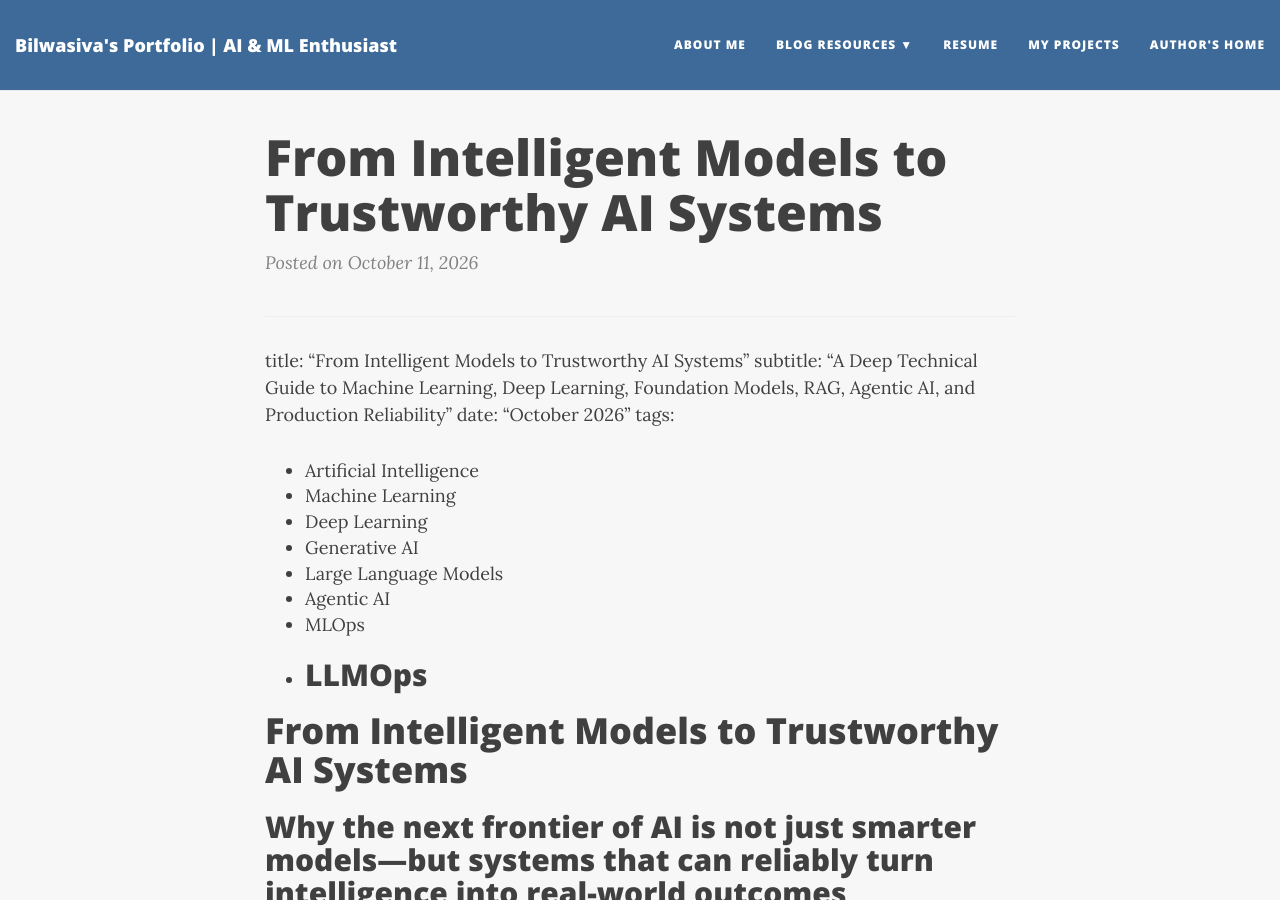
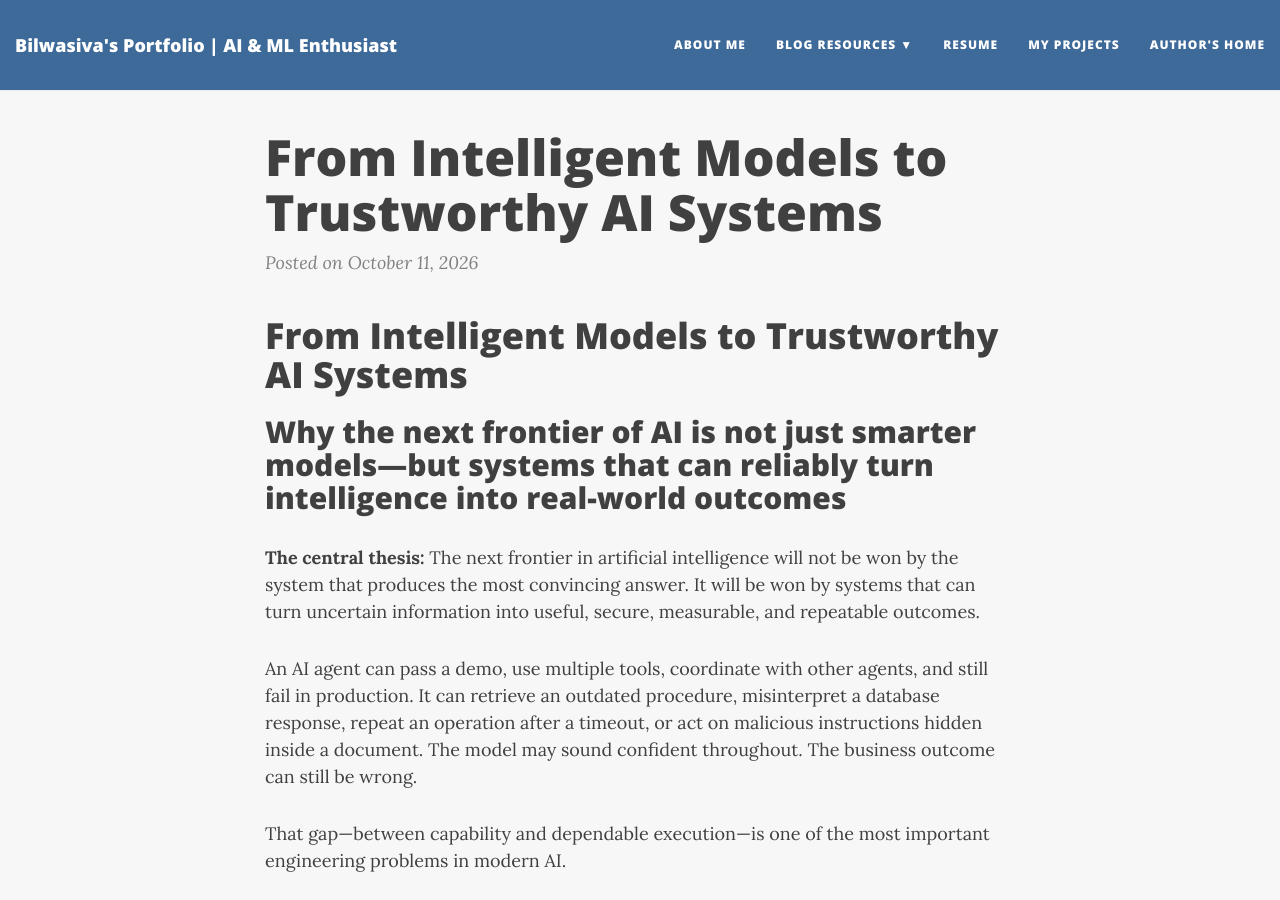
Before and after one commit to Bilwasiva/bilwasiva.github.io, a Jekyll site: the page built from _posts/2026-10-11-ai_systems_reliability.md, in a window 1280 px wide and 900 px high. Built offline with Jekyll 4.4.1, drawn with Linux system fonts in a browser that asks for light colours; nearby versions of some CDN libraries.

Commit message:
Update 2026-10-11-ai_systems_reliability.md

```diff
--- a/_posts/2026-10-11-ai_systems_reliability.md
+++ b/_posts/2026-10-11-ai_systems_reliability.md
@@ -5,21 +5,6 @@ date: 2026-10-11
 published: true
 ---
 
-
----
-title: "From Intelligent Models to Trustworthy AI Systems"
-subtitle: "A Deep Technical Guide to Machine Learning, Deep Learning, Foundation Models, RAG, Agentic AI, and Production Reliability"
-date: "October 2026"
-tags:
-  - Artificial Intelligence
-  - Machine Learning
-  - Deep Learning
-  - Generative AI
-  - Large Language Models
-  - Agentic AI
-  - MLOps
-  - LLMOps
----
 
 # From Intelligent Models to Trustworthy AI Systems
 
```
